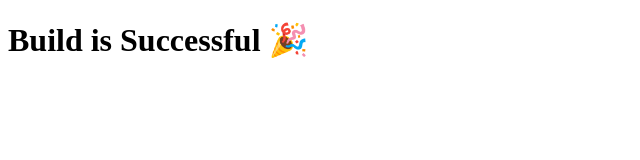
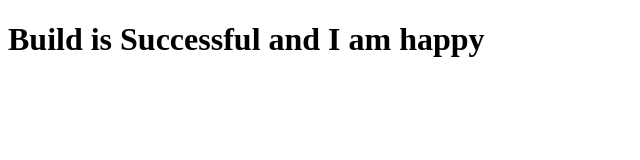
Before and after one commit to Briha-003/Pipeline, a plain HTML site: page index.html in a window 1280 px wide. Shown: the whole page, without its empty margins (0-640 px from the left). Drawn offline with Linux system fonts and the light colour scheme.

Commit message:
Update index.html

```diff
--- a/index.html
+++ b/index.html
@@ -1,5 +1,5 @@
 <!DOCTYPE html>
 <html>
   <head><title>Hello DevSecOps</title></head>
-  <body><h1>Build is Successful 🎉</h1></body>
+  <body><h1>Build is Successful and I am happy</h1></body>
 </html>
```
